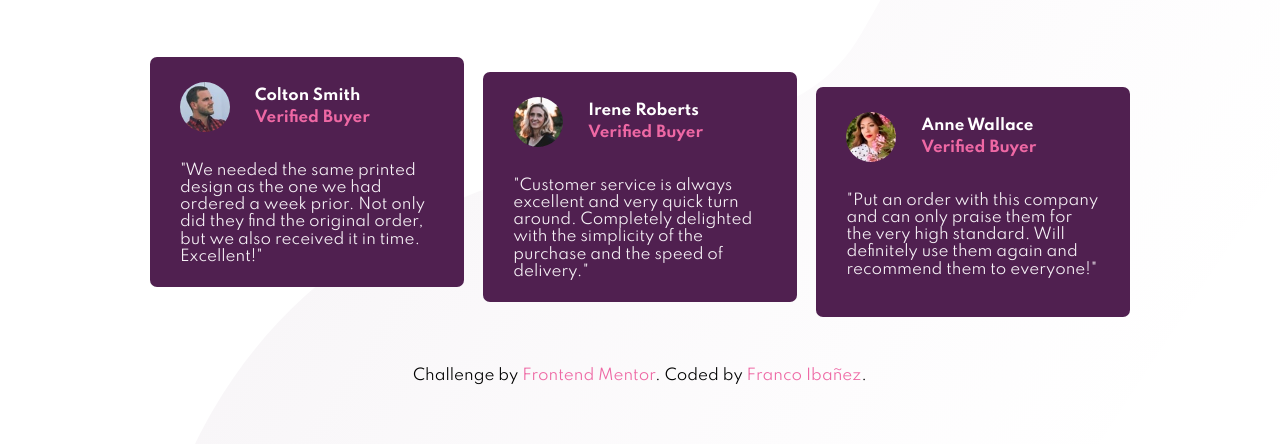
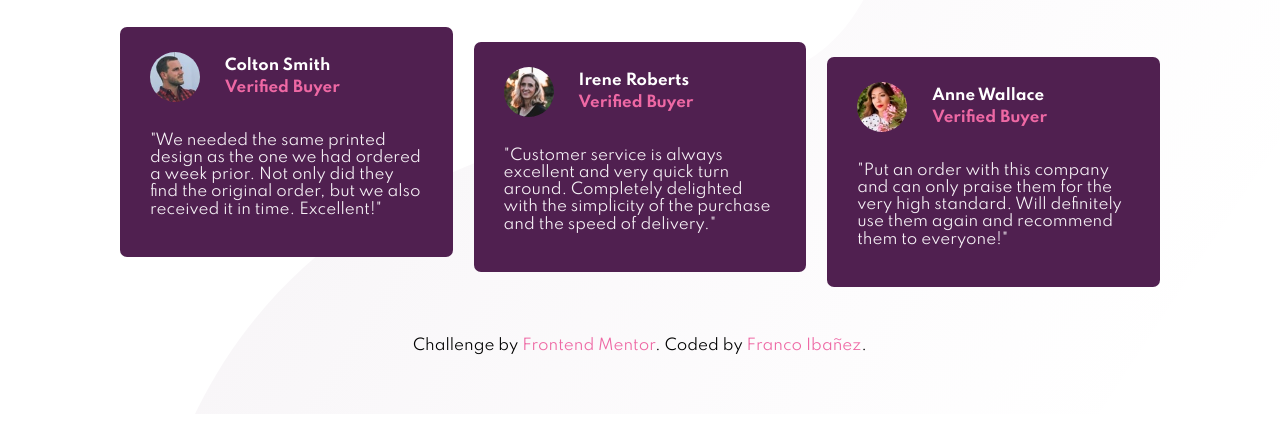
Before and after one commit to franco-nahuel-ibanez/frontend-mentor-social-proof-section, a plain HTML site: page index.html in a window 1280 px wide. Shown: the part 355-800 px from the top of the page. Drawn offline with Linux system fonts and the light colour scheme.

```diff
--- a/css/styles.css
+++ b/css/styles.css
@@ -22,9 +22,9 @@
 body{
 	font-family: 'Spartan', sans-serif;
 	font-size: 15px;
-	margin-top: 100px;
-	margin-left: 150px;
-	margin-right: 150px;
+	margin-top: 70px;
+	margin-left: 120px;
+	margin-right: 120px;
 	background-image: url(../images/bg-pattern-top-desktop.svg), url(../images/bg-pattern-bottom-desktop.svg);
 	background-repeat: no-repeat, no-repeat;
 	background-position: left -4vw top, right 0vw bottom -5vh;
```
Also changed, not shown: 1 other file.
